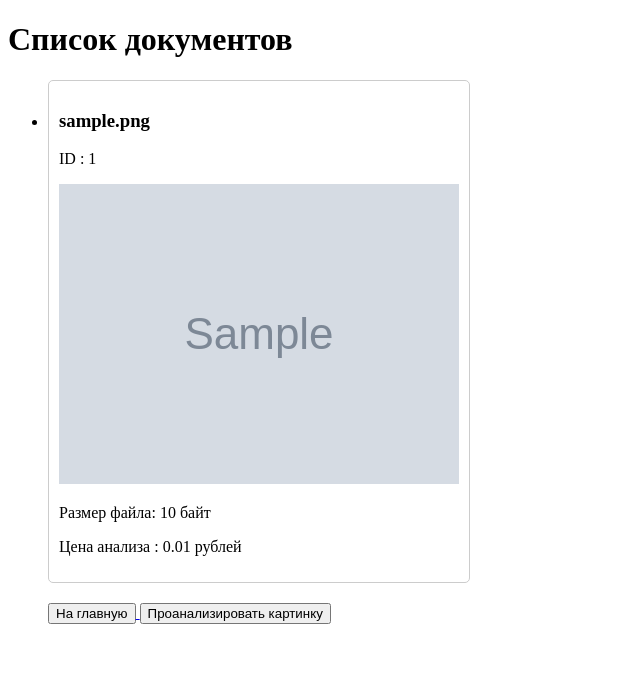
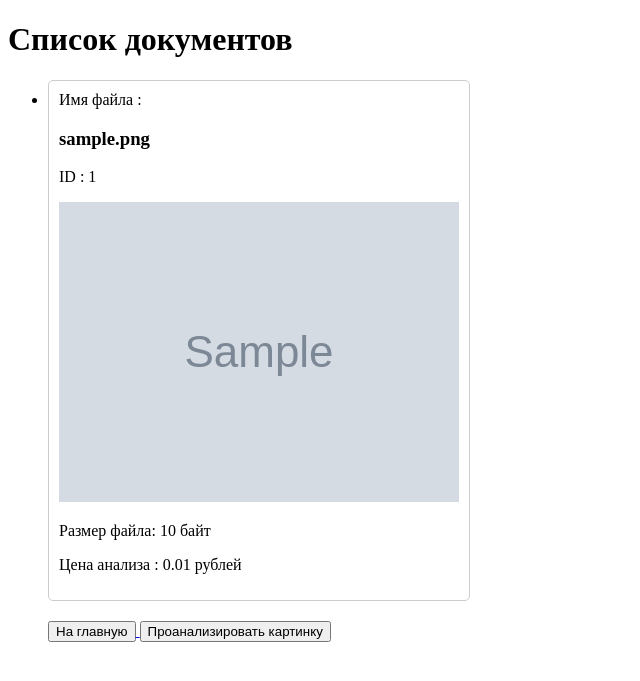
Before and after one commit to SirRamis/DjangFastAPI, a Django app: page /show_images/ in a window 1280 px wide. Shown: the top 681 px of the page, without its empty margins (0-640 px from the left). Run offline with Django 5.2, Linux system fonts and the light colour scheme; a user stored in the database is signed in; tables that the repository leaves empty hold one stand-in row (values such as "Sample post"); grey boxes marked "Sample" are stand-in pictures; data that the repository does not hold is empty.

Commit message:
2.12ночь (god)

```diff
--- a/Anilizor/templates/show_images.html
+++ b/Anilizor/templates/show_images.html
@@ -23,7 +23,7 @@
     <ul>
         {% for document in images %}
             <li class="document">
-                <h3>{{ document.filename }}</h3>
+                Имя файла : <h3>{{ document.filename }}</h3>
                 <p>ID : {{ document.id }}</p>
                 {% if document.file_path %}
                     <img src="{{ document.file_path.url }}" alt="{{ document.filename }}">
```
Also changed, not shown: Anilizor/views.py (+2 -16 lines).
